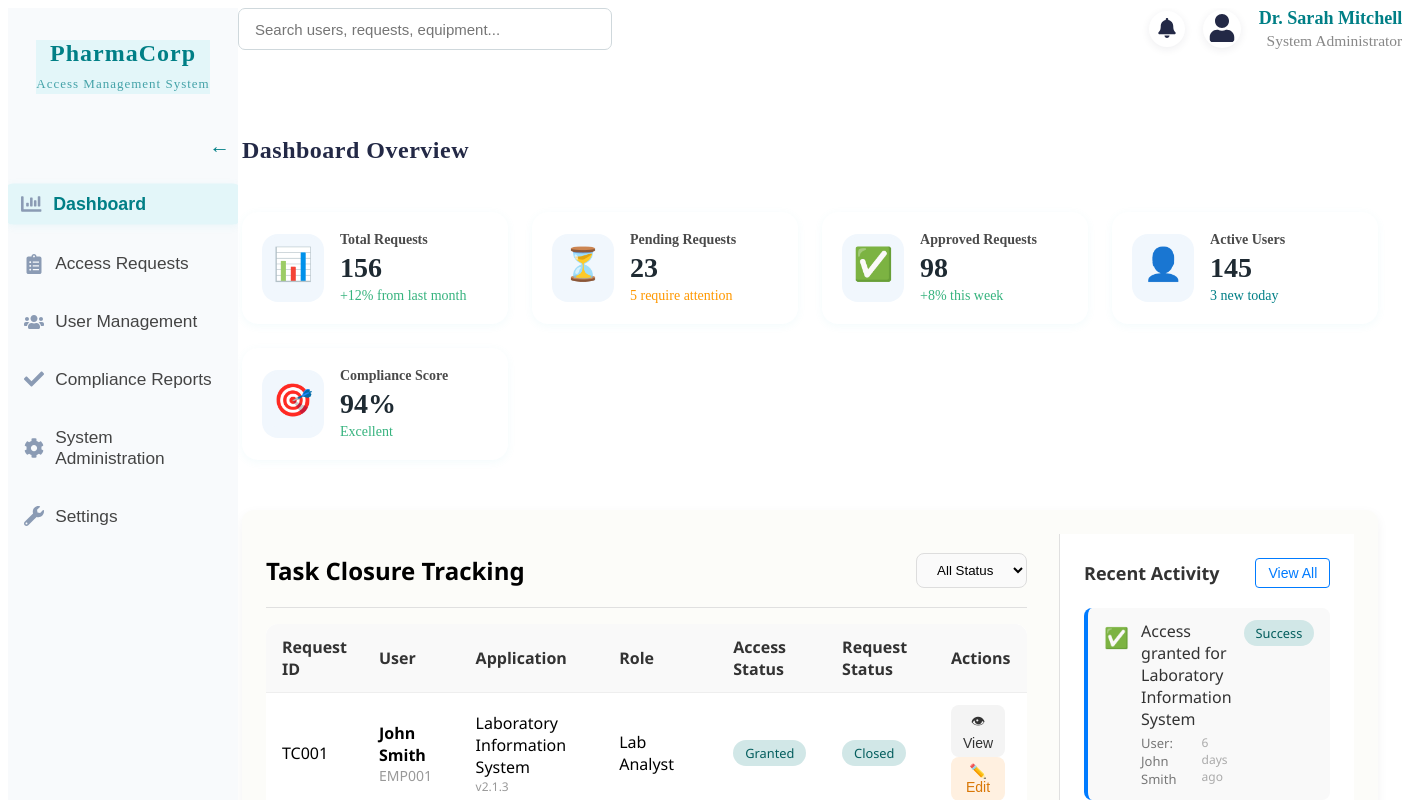
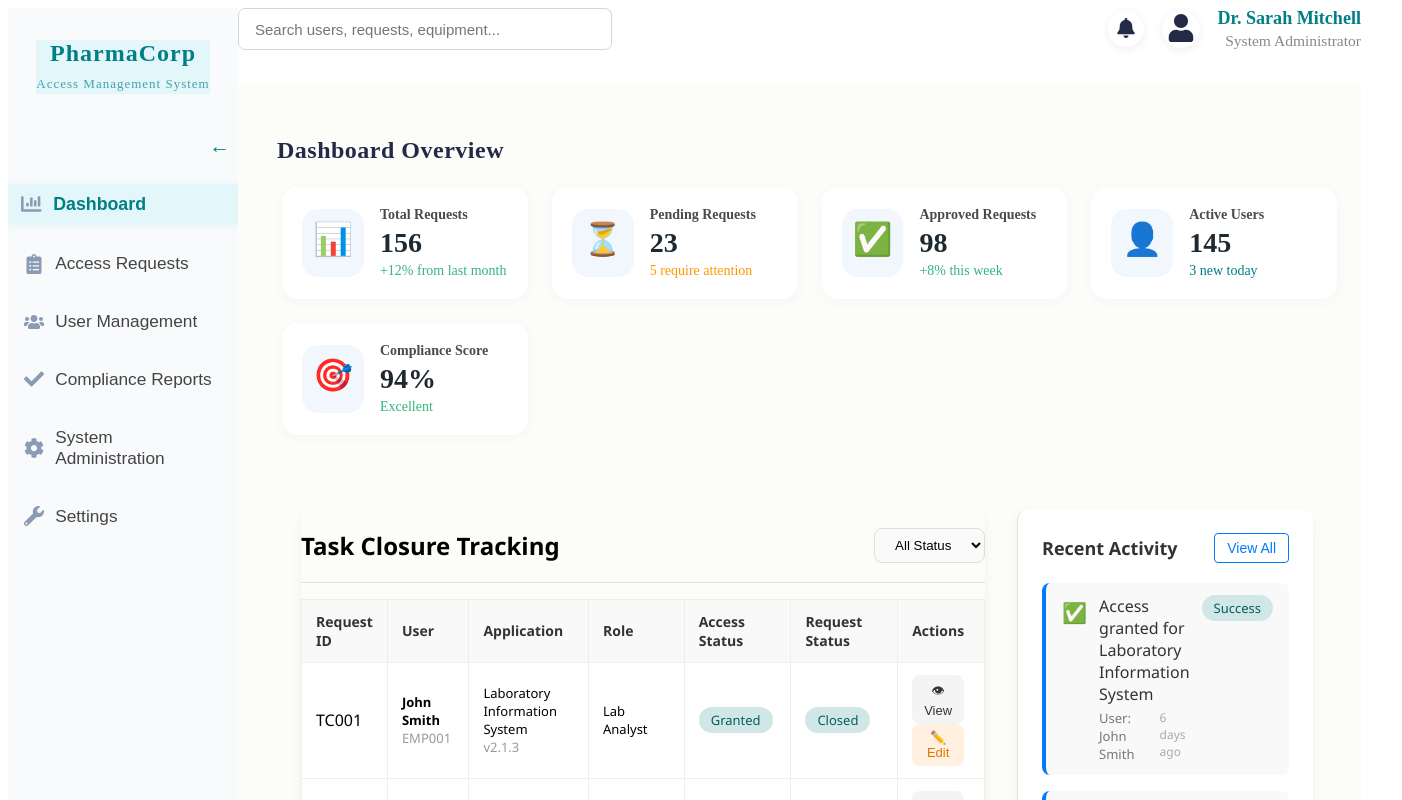
Before and after one commit to amit45555/pharmacorp-app, a React (Create React App) app: page /admin in a window 1280 px wide. Shown: the top 800 px of the page, 1402 px wide, since content can reach past the window. Built offline with nearby package versions, Linux system fonts and the light colour scheme.

Commit message:
dashboard new changes

```diff
--- a/src/pages/AdminDashboard.module.css
+++ b/src/pages/AdminDashboard.module.css
@@ -4,9 +4,10 @@
   flex-direction: row;
  min-height: 100vh;
   width: 100vw;
-  background: linear-gradient(135deg, #e3e9f7 0%, #f8fafc 100%);
+  /* background: linear-gradient(135deg, #e3e9f7 0%, #f8fafc 100%); */
   overflow-x: auto !important;
   max-width: 100vw;
+  overflow: hidden;
 }
 
 .mainContent {
@@ -34,6 +35,7 @@
   gap: 20px;
   box-sizing: border-box;
   overflow-x: auto;
+  background-color: #fcfcf9;
 }
 
 .sidebar {
@@ -237,6 +239,7 @@
   color: #232946;
   margin-bottom: 18px;
   letter-spacing: 0.5px;
+  margin-left: 35px;
 }
 
 .sectionWrap {
@@ -320,16 +323,7 @@
   cursor: pointer;
   padding: 0.7rem 0;
 }
-.pageContent {
-  width: 100%;
-  max-width: 1200px;
-  margin: 0 auto;
-  padding: 2rem 1.5rem 40px 1.5rem;
-  display: flex;
-  flex-direction: column;
-  gap: 20px;
-  box-sizing: border-box;
-}
+
 .header {
   display: flex;
   justify-content: space-between;
@@ -369,7 +363,8 @@
   display: grid;
   grid-template-columns: repeat(auto-fit, minmax(220px, 1fr));
   gap: 1.5rem;
-  margin-top: 1.5rem;
+  margin-top: 0.3rem;
+  margin-left: 20px;
 }
 
 .statCard {
--- a/src/pages/TaskClosureTracking/TaskClosureTracking.module.css
+++ b/src/pages/TaskClosureTracking/TaskClosureTracking.module.css
@@ -4,16 +4,20 @@
  justify-content: space-between;
   gap: 2rem;
   padding: 1.5rem;
-  border-radius: 12px;
+
   background-color: #fcfcf9;
-  box-shadow: 0 4px 12px rgba(0, 0, 0, 0.05);
+
   font-family: "Segoe UI", sans-serif;
   margin-top: 50px;
+  margin-left: 35px;
 }
+
+
 
 .leftPanel {
   flex: 2;
-
+ box-shadow: 0 4px 12px rgba(0, 0, 0, 0.05);
+   border-radius: 12px;
 }
 
 .rightSection {
@@ -24,6 +28,8 @@
   overflow-y: auto;
   height: 100%;
  gap: 10px;
+  box-shadow: 0 4px 12px rgba(0, 0, 0, 0.05);
+   border-radius: 12px;
 }
 
 /* Header and Dropdown */
@@ -50,35 +56,53 @@
   background-color: #fff;
   border-radius: 12px;
   overflow: hidden;
+   overflow-x: auto;
 }
 
 .taskTable th,
 .taskTable td {
-  padding: 12px 16px;
+  padding: 12px 14px;
   text-align: left;
   border-bottom: 1px solid #eee;
+   border-left: 1px solid #eee;
+    border-top: 1px solid #eee;
+    border-right: 1px solid #eee;
+
 }
 
 .taskTable th {
   background-color: #f9f9f9;
   color: #333;
   font-weight: 600;
+  font-size: 14px;
 }
 
 /* Text Styling */
 .userName {
   font-weight: 600;
+  font-size: 13px;
 }
 
 .empId {
   color: #999;
-  font-size: 0.875rem;
+  font-size: 13px;
 }
 
 .version {
   color: #999;
-  font-size: 0.75rem;
+ font-size: 13px;
 }
+
+.role{
+    font-size: 13px;
+    font-weight: 500;
+}
+
+.application {
+ font-weight: 500;
+ font-size: 13px;
+}
+
 
 /* Buttons */
 .viewBtn,
@@ -87,7 +111,7 @@
   border: none;
   border-radius: 8px;
   cursor: pointer;
-  font-size: 0.875rem;
+  font-size: 13px;
   margin-right: 6px;
 }
 
@@ -105,7 +129,7 @@
 .badge {
   padding: 4px 12px;
   border-radius: 999px;
-  font-size: 0.8rem;
+  font-size: 13px;
   font-weight: 500;
   display: inline-block;
   text-transform: capitalize;
@@ -116,6 +140,7 @@
 .success {
   background-color: #d1e7e7;
   color: #035d5d;
+  font-size: 13px;
 }
 
 .inprogress,
--- a/src/pages/TaskClosureTracking/TaskClosureTracking.tsx
+++ b/src/pages/TaskClosureTracking/TaskClosureTracking.tsx
@@ -107,6 +107,7 @@ const StatusBadge = ({ label }: { label: string }) => {
 const TaskClosureTracking = () => {
   return (
     <div className={styles.wrapper}>
+
       {/* Left Side */}
       <div className={styles.leftPanel}>
         <div className={styles.header}>
@@ -136,10 +137,10 @@ const TaskClosureTracking = () => {
                   <div className={styles.empId}>{task.empId}</div>
                 </td>
                 <td>
-                  <div>{task.application}</div>
+                  <div  className={styles.application}>{task.application}</div>
                   <div className={styles.version}>{task.version}</div>
                 </td>
-                <td>{task.role}</td>
+                <td  className={styles.role}>{task.role}</td>
                 <td>
                   <StatusBadge label={task.accessStatus} />
                 </td>
```
